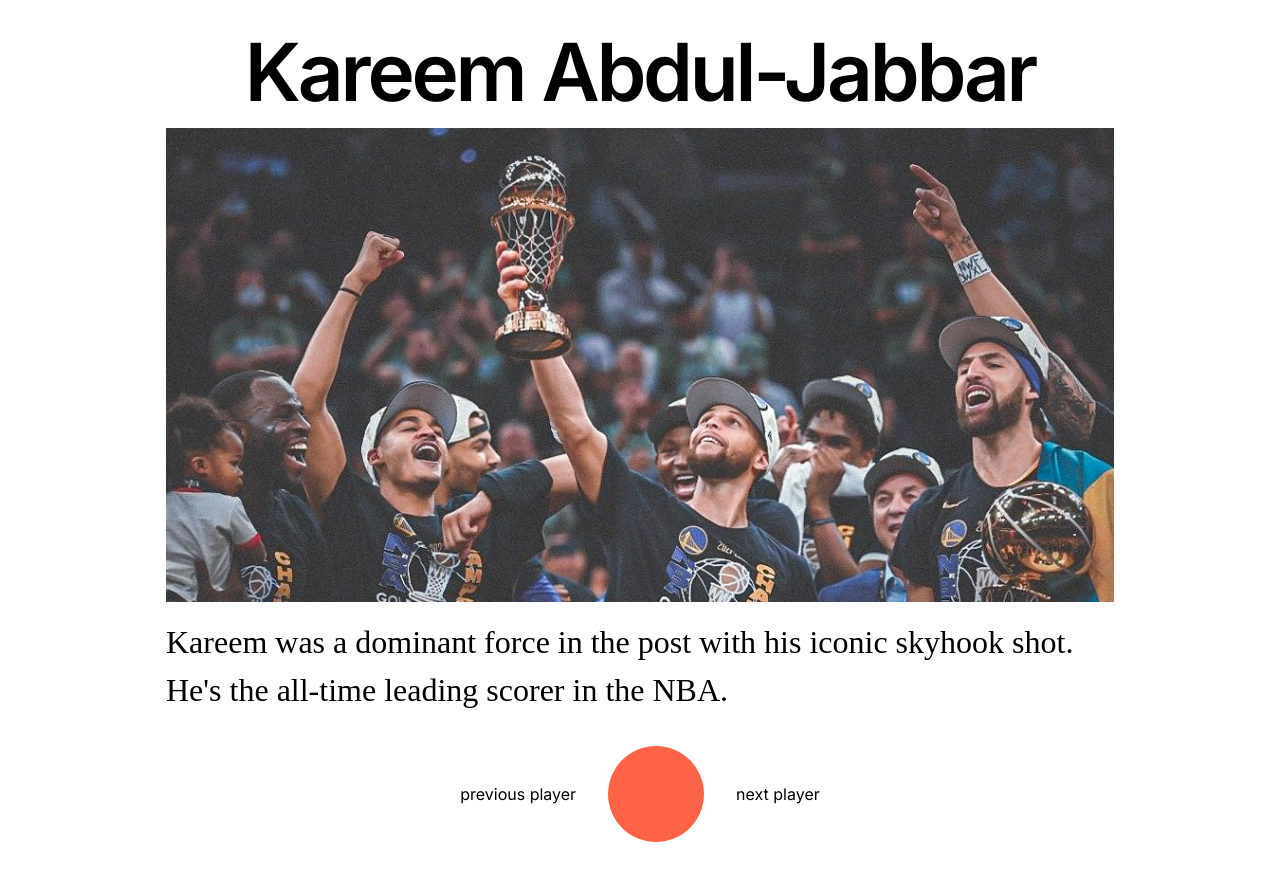
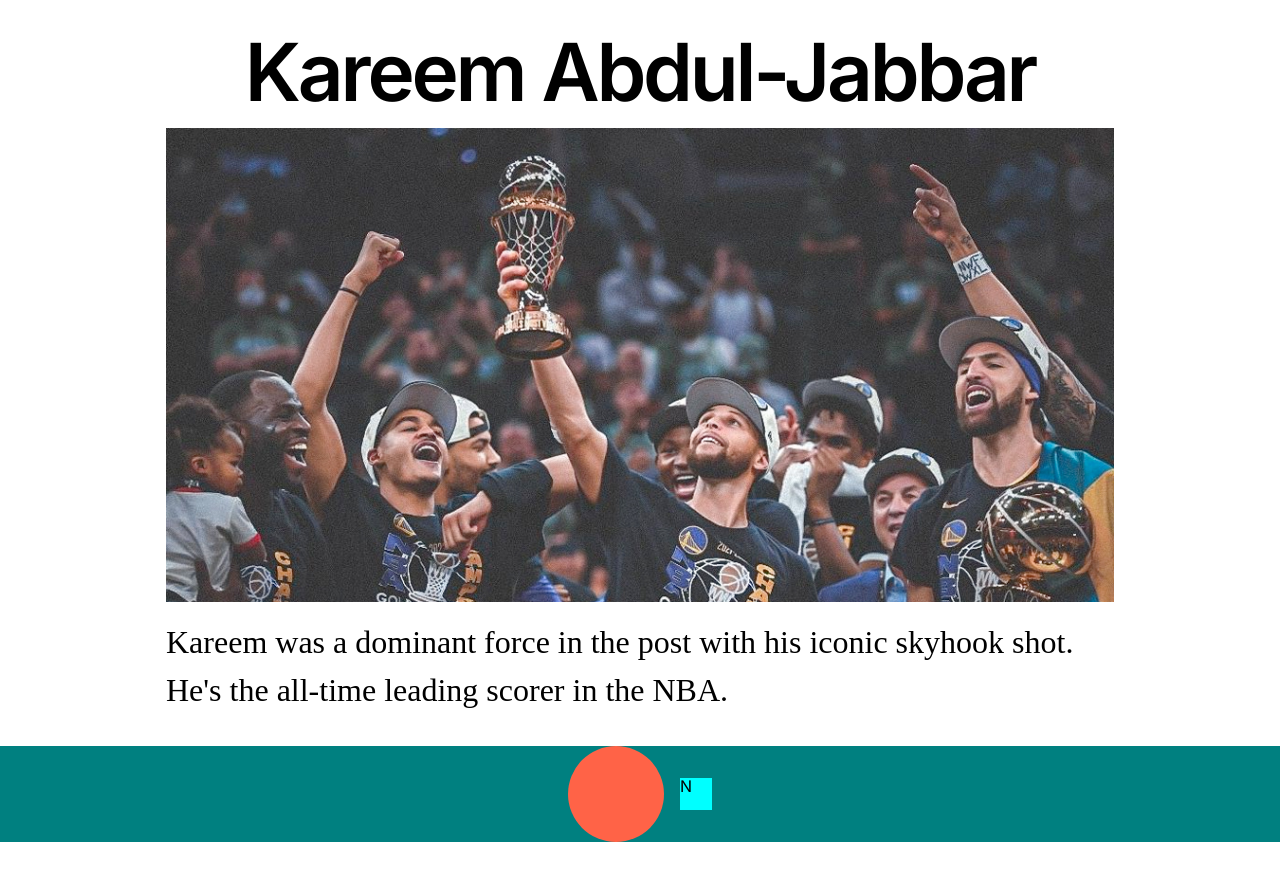
Before and after one commit to rqphy/NBA75, a Next.js app: page /player/0 in a window 1280 px wide. Before the commit the page ends 842 px from the top, so only its background shows below. Built offline with nearby package versions, Linux system fonts and the light colour scheme.

Commit message:
:sparkles: complete switch logic

```diff
--- a/app/_components/Switch/Switch.module.css
+++ b/app/_components/Switch/Switch.module.css
@@ -1,12 +1,21 @@
 .switch {
+    --bball_size: 6rem;
     display: flex;
     justify-content: center;
     align-items: center;
-    gap: 2rem;
+    gap: 1rem;
+    background-color: teal;
+    margin: 0 0 2rem;
+}
+
+.prev,
+.next {
+    height: 2rem;
+    width: 2rem;
+    background-color: aqua;
 }
 
 .bball {
-    --bball_size: 6rem;
     height: var(--bball_size);
     width: var(--bball_size);
     border-radius: 50%;
--- a/app/_components/Switch/Switch.tsx
+++ b/app/_components/Switch/Switch.tsx
@@ -1,14 +1,23 @@
 import styles from "./Switch.module.css"
+import Link from "next/link"
 interface switchProps {
-    currentId: string
+    currentId: number
 }
 
 export default function Switch({ currentId }: switchProps) {
     return (
         <ul className={styles.switch}>
-            <li className={styles.prev}>previous player</li>
+            {currentId > 0 && (
+                <Link href={`/player/${currentId - 1}`} className={styles.prev}>
+                    P
+                </Link>
+            )}
             <div className={styles.bball}></div>
-            <li className={styles.next}>next player</li>
+            {currentId < 75 && (
+                <Link href={`/player/${currentId + 1}`} className={styles.next}>
+                    N
+                </Link>
+            )}
         </ul>
     )
 }
--- a/app/player/[player_id]/page.tsx
+++ b/app/player/[player_id]/page.tsx
@@ -28,7 +28,7 @@ export default async function page({ params }: pageProps) {
                     <p className={styles.story}>{player.story}</p>
                 </div>
             </section>
-            <Switch currentId={params.player_id} />
+            <Switch currentId={Number(params.player_id)} />
         </>
     )
 }
```
